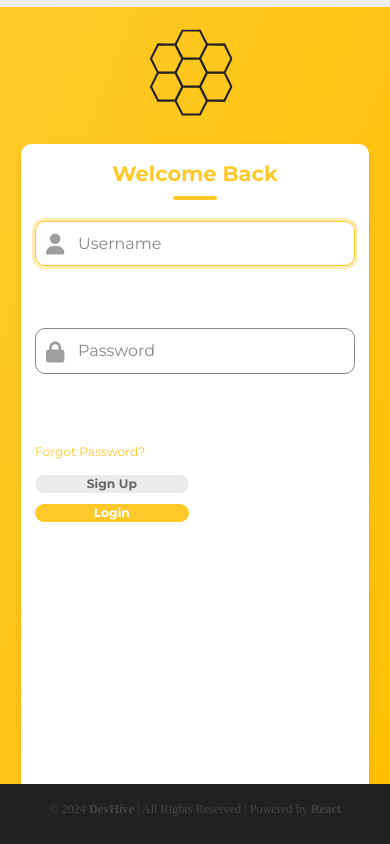
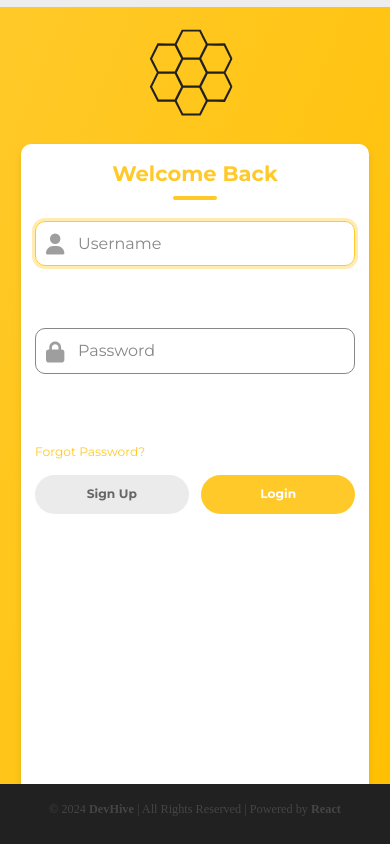
Before and after one commit to kaihedrick/DevHive.ReactFrontend, a React (Create React App) app: page / in a window 390 px wide. Built offline with nearby package versions, Linux system fonts and the light colour scheme; a web font is replaced by a local one.

Commit message:
fixed stacked buttons

```diff
--- a/src/styles/login_register.css
+++ b/src/styles/login_register.css
@@ -336,13 +336,31 @@ img.input-icon {
 /* Mobile submit container adjustments */
 @media (max-width: 480px) {
   .submit-container {
-    flex-direction: column !important;
-    gap: var(--space-3) !important;
+    flex-direction: row !important; /* Keep buttons side by side */
+    gap: var(--space-2) !important; /* Smaller gap for mobile */
   }
 
   .login-register-page .submit {
-    width: 100% !important;
-    flex: 1 1 100% !important;
+    width: 48% !important; /* Keep proportional width */
+    flex: 0 0 48% !important;
+    padding: var(--space-2) var(--space-3) !important; /* Smaller padding for mobile */
+    font-size: var(--font-size-xs) !important; /* Smaller font for mobile */
+    height: 2.5rem !important; /* Slightly smaller height for mobile */
+  }
+}
+
+/* iPhone-specific button adjustments */
+@media (max-width: 375px) {
+  .submit-container {
+    gap: var(--space-1) !important; /* Even smaller gap for very small screens */
+  }
+
+  .login-register-page .submit {
+    width: 49% !important; /* Slightly wider to fill space better */
+    flex: 0 0 49% !important;
+    padding: var(--space-2) var(--space-2) !important; /* Minimal padding */
+    font-size: var(--font-size-xs) !important;
+    height: 2.25rem !important; /* Compact height */
   }
 }
 
```
